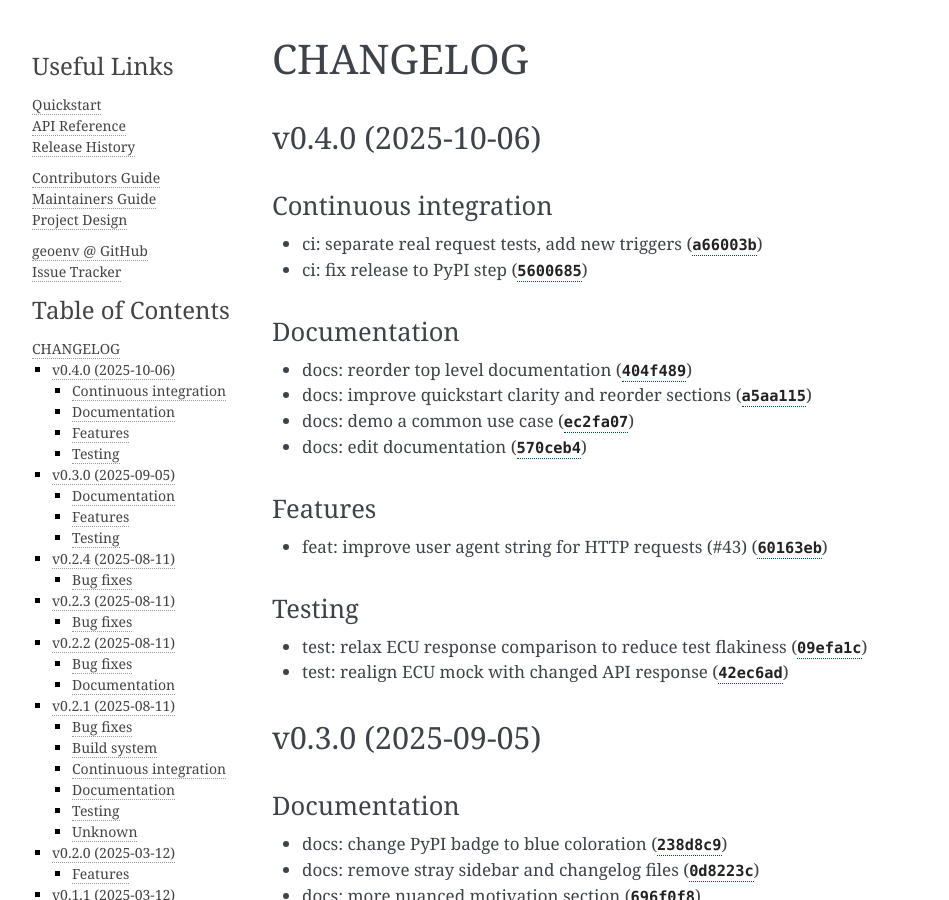
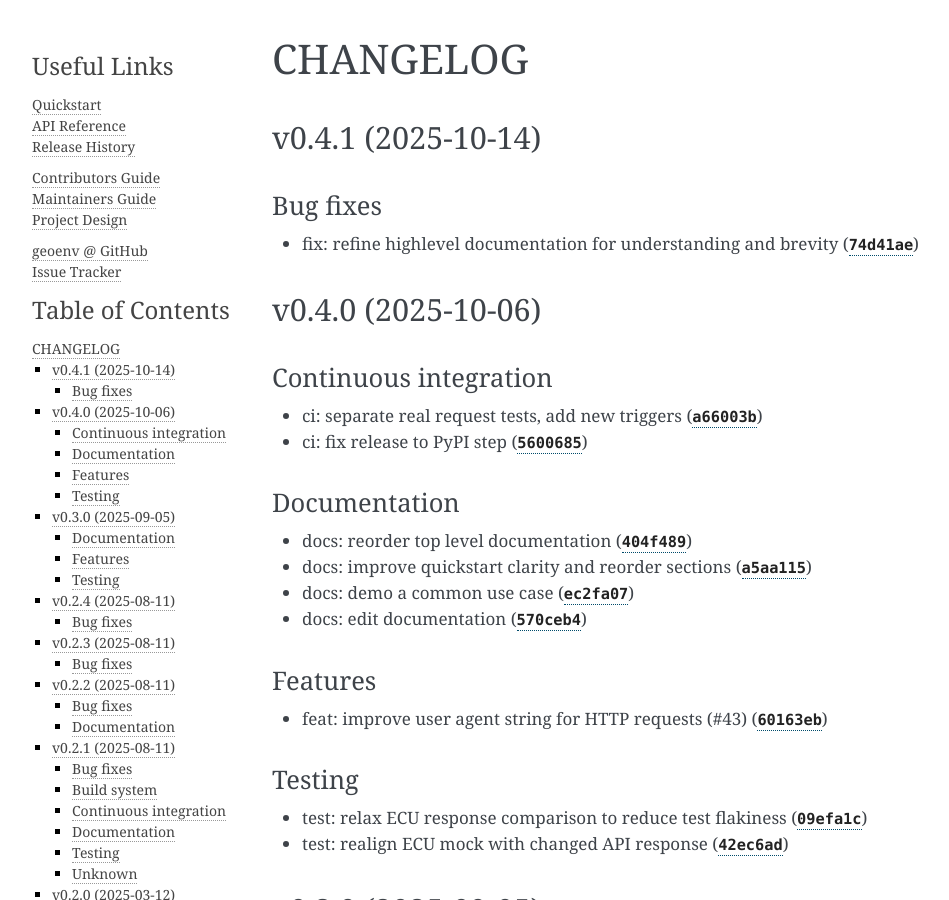
Before and after one commit to clnsmth/geoenv, a Sphinx documentation site: the page built from docs/source/CHANGELOG.md, in a window 1280 px wide and 900 px high. Shown: the whole window, without its empty margins (148-1097 px from the left). Built offline with Sphinx 7.4.7, drawn with Linux system fonts in a browser that asks for light colours.

Commit message:
0.4.1
Automatically generated by python-semantic-release

```diff
--- a/docs/source/CHANGELOG.md
+++ b/docs/source/CHANGELOG.md
@@ -2,6 +2,13 @@
 # CHANGELOG
 
 
+
+## v0.4.1 (2025-10-14)
+
+
+### Bug fixes
+
+* fix: refine highlevel documentation for understanding and brevity ([`74d41ae`](https://github.com/clnsmth/geoenv/commit/74d41aedb25393f7cdec14f8b9fc55d40ab25b17))
 
 ## v0.4.0 (2025-10-06)
 
--- a/pyproject.toml
+++ b/pyproject.toml
@@ -1,6 +1,6 @@
 [tool.poetry]
 name = "geoenv"
-version = "0.4.0"
+version = "0.4.1"
 description = "Map geometries to environmental semantics"
 authors = ["Colin Smith <colin.smith@wisc.edu>"]
 maintainers = ["Colin Smith <colin.smith@wisc.edu>"]
```
